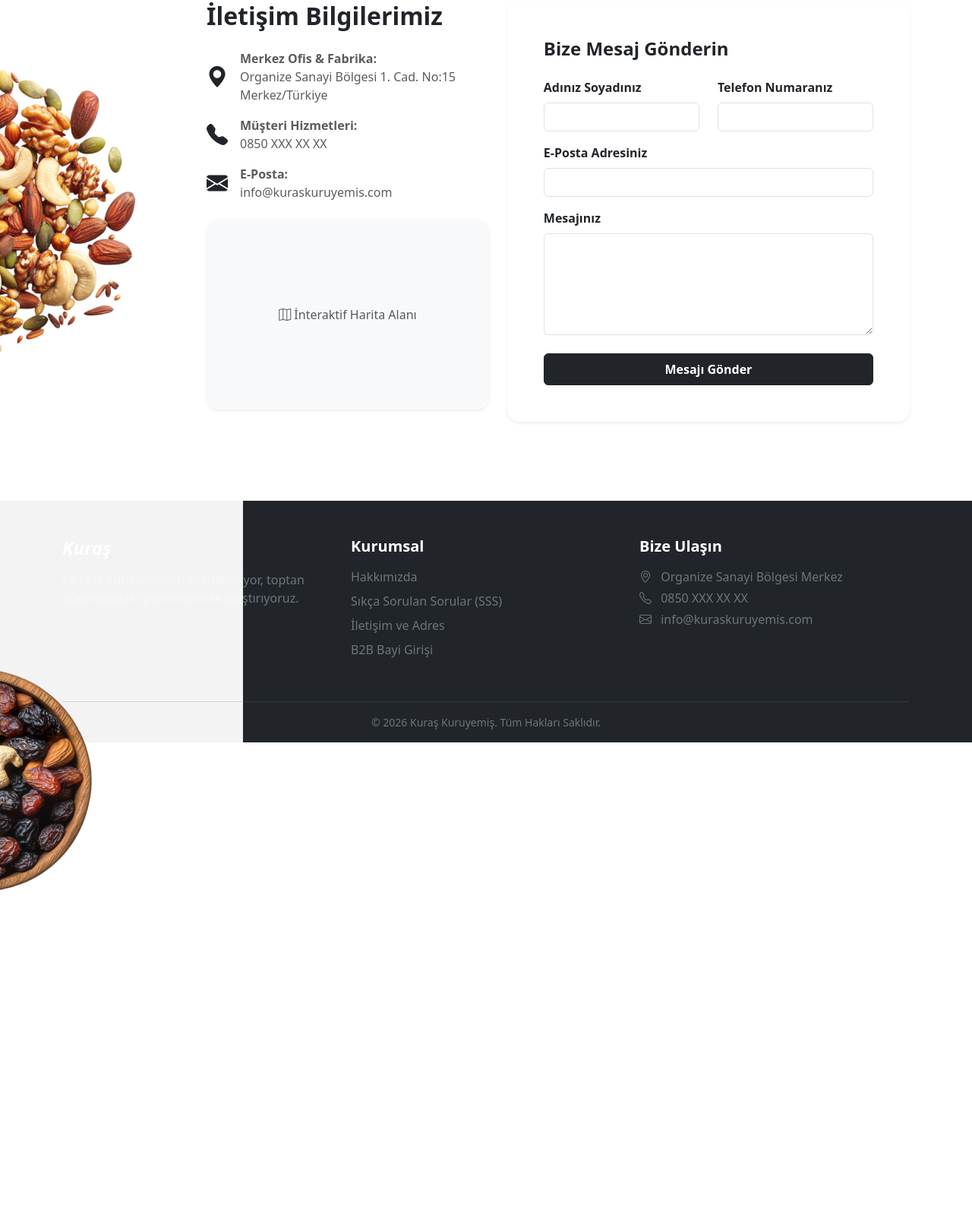
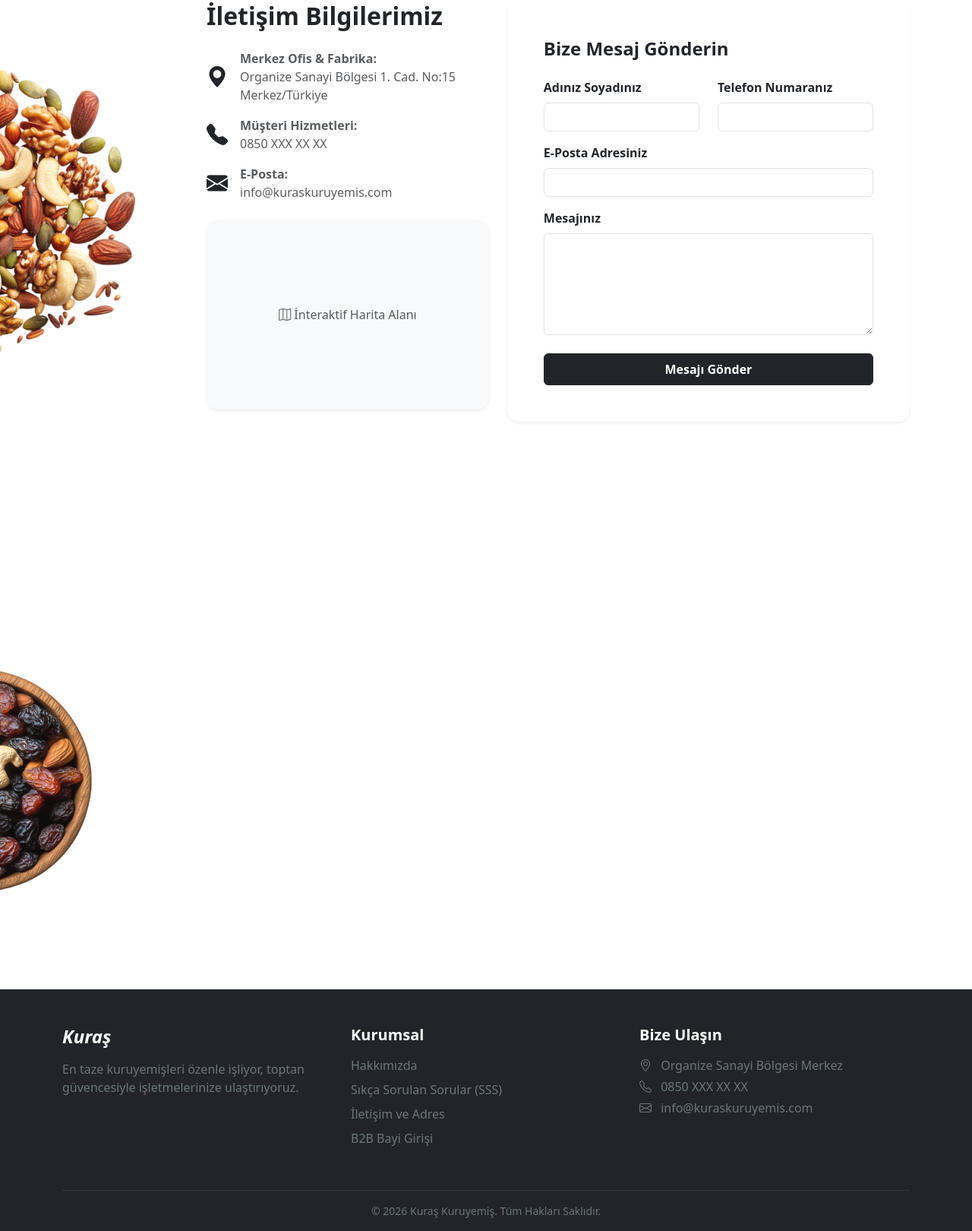
Before and after one commit to strip43weathers/kuraskuruyemis, a Django app: page /iletisim/ in a window 1280 px wide. Shown: the part 222-1842 px from the top of the page at 76% size. Before the commit the page ends 1394 px from the top, so only its background shows below. Run offline with Django 5.2, Linux system fonts and the light colour scheme; data that the repository does not hold is empty.

Commit message:
sayfauzunlugu

```diff
--- a/templates/public_base.html
+++ b/templates/public_base.html
@@ -73,7 +73,7 @@
         </div>
     </div>
 
-    <div class="container pb-5" style="min-height: 50vh;">
+    <div class="container pb-5" style="min-height: 1300px; position: relative;">
         <div class="row">
 
             <div class="col-lg-2 d-none d-lg-block position-relative">
```
